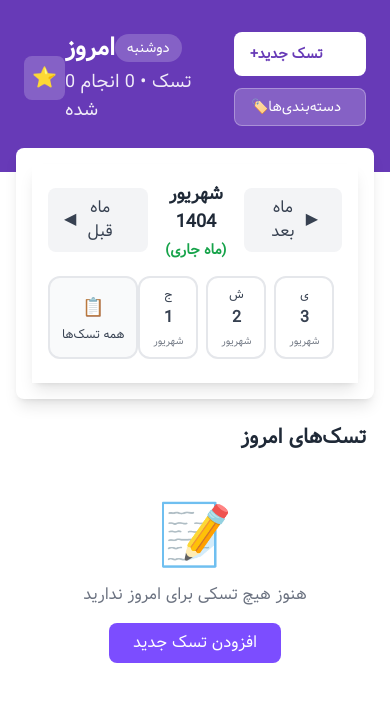
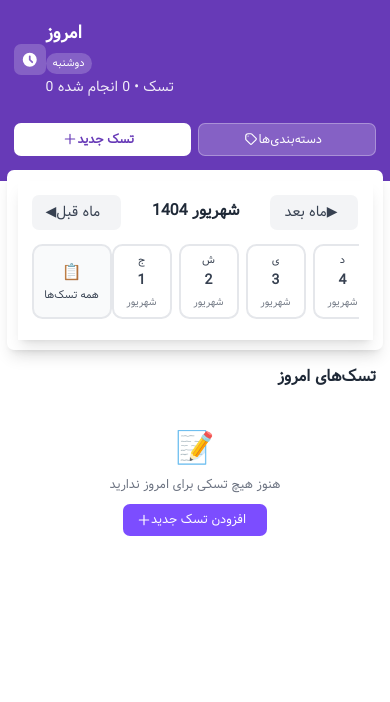
Before and after one commit to mbeigi-reza/ToDo-list, a React (Create React App) app: page / in a window 390 px wide. Shown: the top 702 px of the page. Built offline with nearby package versions, Linux system fonts and the light colour scheme; the HTML template or start-up script is replaced by a standard one.

Commit message:
تغییرات جزئی

```diff
--- a/src/components/HomePage/HomePage.jsx
+++ b/src/components/HomePage/HomePage.jsx
@@ -1,16 +1,45 @@
-// C:\Users\Dell\Desktop\ToDo-list\src\components\HomePage\HomePage.jsx
 import React, { useState } from 'react';
 import { useNavigate } from 'react-router-dom';
 import { useTasks } from '../../context/TaskContext';
 import HorizontalCalendar from './HorizontalCalendar';
 import TaskList from './TaskList';
 
+// کامپوننت آیکون‌های SVG
+const TodayIcon = () => (
+  <svg className="w-5 h-5 md:w-6 md:h-6" fill="currentColor" viewBox="0 0 20 20">
+    <path fillRule="evenodd" d="M10 18a8 8 0 100-16 8 8 0 000 16zm1-12a1 1 0 10-2 0v4a1 1 0 00.293.707l2.828 2.829a1 1 0 101.415-1.415L11 9.586V6z" clipRule="evenodd" />
+  </svg>
+);
+
+const AllTasksIcon = () => (
+  <svg className="w-5 h-5 md:w-6 md:h-6" fill="none" stroke="currentColor" viewBox="0 0 24 24">
+    <path strokeLinecap="round" strokeLinejoin="round" strokeWidth={2} d="M9 5H7a2 2 0 00-2 2v12a2 2 0 002 2h10a2 2 0 002-2V7a2 2 0 00-2-2h-2M9 5a2 2 0 002 2h2a2 2 0 002-2M9 5a2 2 0 012-2h2a2 2 0 012 2" />
+  </svg>
+);
+
+const CalendarIcon = () => (
+  <svg className="w-5 h-5 md:w-6 md:h-6" fill="none" stroke="currentColor" viewBox="0 0 24 24">
+    <path strokeLinecap="round" strokeLinejoin="round" strokeWidth={2} d="M8 7V3m8 4V3m-9 8h10M5 21h14a2 2 0 002-2V7a2 2 0 00-2-2H5a2 2 0 00-2 2v12a2 2 0 002 2z" />
+  </svg>
+);
+
+const AddTaskIcon = () => (
+  <svg className="w-4 h-4 md:w-5 md:h-5" fill="none" stroke="currentColor" viewBox="0 0 24 24">
+    <path strokeLinecap="round" strokeLinejoin="round" strokeWidth={2} d="M12 4v16m8-8H4" />
+  </svg>
+);
+
+const CategoriesIcon = () => (
+  <svg className="w-4 h-4 md:w-5 md:h-5" fill="none" stroke="currentColor" viewBox="0 0 24 24">
+    <path strokeLinecap="round" strokeLinejoin="round" strokeWidth={2} d="M7 7h.01M7 3h5c.512 0 1.024.195 1.414.586l7 7a2 2 0 010 2.828l-7 7a2 2 0 01-2.828 0l-7-7A1.994 1.994 0 013 12V7a4 4 0 014-4z" />
+  </svg>
+);
+
 export default function HomePage() {
   const { tasks } = useTasks();
   const [selectedDate, setSelectedDate] = useState(new Date());
   const navigate = useNavigate();
 
-  // فیلتر کردن تسک‌ها
   const filteredTasks = tasks.filter(task => {
     if (selectedDate === null) return true;
     if (!task.date) return false;
@@ -19,7 +48,6 @@ export default function HomePage() {
     return taskDate.toDateString() === selected.toDateString();
   });
 
-  // محاسبه آمار
   const completedTasks = filteredTasks.filter(task => task.completed).length;
   const totalTasks = filteredTasks.length;
   const completionPercentage = totalTasks > 0 ? Math.round((completedTasks / totalTasks) * 100) : 0;
@@ -50,28 +78,38 @@ export default function HomePage() {
     }
   };
 
+  const getStatusIcon = () => {
+    if (selectedDate === null) {
+      return <AllTasksIcon />;
+    } else if (isToday(selectedDate)) {
+      return <TodayIcon />;
+    } else {
+      return <CalendarIcon />;
+    }
+  };
+
   return (
     <div className="min-h-screen bg-white">
       {/* هدر بهبود یافته */}
-      <div className="bg-[#673AB7] text-white pt-8 pb-6 px-6">
-        <div className="flex justify-between items-start mb-4">
+      <div className="bg-[#673AB7] text-white pt-6 md:pt-8 pb-4 md:pb-6 px-4 md:px-6">
+        <div className="flex flex-col md:flex-row md:justify-between md:items-start gap-3 md:gap-0 mb-3 md:mb-4">
           <div className="flex-1">
-            <div className="flex items-center space-x-3 space-x-reverse mb-2">
-              <div className="bg-white bg-opacity-20 p-2 rounded-lg">
-                <span className="text-xl">
-                  {selectedDate === null ? '📋' : isToday(selectedDate) ? '⭐' : '📅'}
-                </span>
+            <div className="flex items-center space-x-2 md:space-x-3 space-x-reverse mb-2">
+              <div className="bg-white bg-opacity-20 p-2 md:p-3 rounded-lg">
+                <div className="text-white">
+                  {getStatusIcon()}
+                </div>
               </div>
-              <div>
-                <div className="flex items-center space-x-3 space-x-reverse">
-                  <h1 className="text-2xl font-bold">{getPageTitle()}</h1>
+              <div className="flex-1">
+                <div className="flex flex-col md:flex-row md:items-center gap-2 md:gap-3">
+                  <h1 className="text-xl md:text-2xl font-bold">{getPageTitle()}</h1>
                   {selectedDate !== null && (
-                    <span className="bg-white bg-opacity-20 px-3 py-1 rounded-full text-sm">
+                    <span className="bg-white bg-opacity-20 px-2 md:px-3 py-1 rounded-full text-xs md:text-sm self-start md:self-auto">
                       {getDayName(selectedDate)}
                     </span>
                   )}
                 </div>
-                <p className="text-lg opacity-90 mt-1">
+                <p className="text-base md:text-lg opacity-90 mt-1">
                   {totalTasks} تسک • {completedTasks} انجام شده
                 </p>
               </div>
@@ -79,29 +117,30 @@ export default function HomePage() {
 
             {/* نوار پیشرفت */}
             {totalTasks > 0 && (
-              <div className="bg-white bg-opacity-20 rounded-full h-2 mt-3">
+              <div className="bg-white bg-opacity-20 rounded-full h-1.5 md:h-2 mt-2 md:mt-3">
                 <div
-                  className="bg-green-400 h-2 rounded-full transition-all duration-500"
+                  className="bg-green-400 h-1.5 md:h-2 rounded-full transition-all duration-500"
                   style={{ width: `${completionPercentage}%` }}
                 ></div>
               </div>
             )}
           </div>
 
-          <div className="flex flex-col space-y-3">
+          {/* دکمه‌های عمل - با آیکون‌های SVG */}
+          <div className="flex flex-row md:flex-col gap-2 md:gap-3 mt-2 md:mt-0">
             <button
               onClick={() => navigate('/add')}
-              className="bg-white text-[#673AB7] px-4 py-3 rounded-lg font-semibold text-sm flex items-center space-x-2 space-x-reverse hover:bg-opacity-90 transition-all"
+              className="flex-1 md:flex-none bg-white text-[#673AB7] px-3 md:px-4 py-2 md:py-3 rounded-lg font-semibold text-sm flex items-center justify-center space-x-2 space-x-reverse hover:bg-opacity-90 transition-all"
             >
-              <span>+</span>
+              <AddTaskIcon />
               <span>تسک جدید</span>
             </button>
 
             <button
               onClick={() => navigate('/categories')}
-              className="bg-white bg-opacity-20 text-white px-4 py-2 rounded-lg font-medium text-sm flex items-center space-x-2 space-x-reverse hover:bg-opacity-30 transition-all border border-white border-opacity-30"
+              className="flex-1 md:flex-none bg-white bg-opacity-20 text-white px-3 md:px-4 py-2 rounded-lg font-medium text-sm flex items-center justify-center space-x-2 space-x-reverse hover:bg-opacity-30 transition-all border border-white border-opacity-30"
             >
-              <span>🏷️</span>
+              <CategoriesIcon />
               <span>دسته‌بندی‌ها</span>
             </button>
           </div>
@@ -109,8 +148,8 @@ export default function HomePage() {
 
         {/* اطلاعات آماری پایین */}
         {selectedDate !== null && totalTasks > 0 && (
-          <div className="flex justify-end mt-4 pt-4 border-t border-white border-opacity-20">
-            <div className="bg-white bg-opacity-20 px-3 py-1 rounded-full text-xs">
+          <div className="flex justify-end mt-3 md:mt-4 pt-3 md:pt-4 border-t border-white border-opacity-20">
+            <div className="bg-white bg-opacity-20 px-2 mb-6 md:px-3 py-1 rounded-full text-xs">
               {completionPercentage}% تکمیل شده
             </div>
           </div>
@@ -118,7 +157,7 @@ export default function HomePage() {
       </div>
 
       {/* تقویم افقی */}
-      <div className="bg-white mx-4 -mt-6 rounded-lg shadow-lg p-4 z-10 relative">
+      <div className="bg-white mx-2 md:mx-4 -mt-3 md:-mt-6 rounded-lg shadow-lg p-3 md:p-4 z-10 relative">
         <HorizontalCalendar
           selectedDate={selectedDate}
           onDateChange={setSelectedDate}
@@ -126,8 +165,8 @@ export default function HomePage() {
       </div>
 
       {/* لیست تسک‌ها */}
-      <div className="p-6">
-        <h2 className="text-xl font-bold mb-6 text-right text-gray-800">
+      <div className="p-4 md:p-6">
+        <h2 className="text-lg md:text-xl font-bold mb-4 md:mb-6 text-right text-gray-800">
           {selectedDate === null
             ? "همه تسک‌های شما"
             : isToday(selectedDate)
@@ -138,10 +177,10 @@ export default function HomePage() {
 
         {filteredTasks.length === 0 ? (
           <div className="text-center py-8">
-            <div className="text-gray-400 text-6xl mb-4">
+            <div className="text-gray-400 text-4xl md:text-6xl mb-3 md:mb-4">
               {selectedDate === null ? '📋' : isToday(selectedDate) ? '📝' : '📅'}
             </div>
-            <p className="text-gray-500 mb-4">
+            <p className="text-gray-500 mb-3 md:mb-4 text-sm md:text-base">
               {selectedDate === null
                 ? 'هنوز هیچ تسکی ایجاد نکرده‌اید'
                 : isToday(selectedDate)
@@ -151,9 +190,10 @@ export default function HomePage() {
             </p>
             <button
               onClick={() => navigate('/add')}
-              className="bg-[#7C4DFF] hover:bg-[#673AB7] text-white px-6 py-2 rounded-lg font-medium"
+              className="bg-[#7C4DFF] hover:bg-[#673AB7] text-white px-4 md:px-6 py-2 rounded-lg font-medium text-sm md:text-base flex items-center justify-center space-x-2 space-x-reverse mx-auto"
             >
-              افزودن تسک جدید
+              <AddTaskIcon />
+              <span>افزودن تسک جدید</span>
             </button>
           </div>
         ) : (
--- a/src/components/HomePage/HorizontalCalendar.jsx
+++ b/src/components/HomePage/HorizontalCalendar.jsx
@@ -215,7 +215,7 @@ export default function HorizontalCalendar({ selectedDate, onDateChange }) {
         <div className="text-lg font-semibold text-gray-800 text-center">
           {months[currentMonth.jm - 1]} {currentMonth.jy}
           {isCurrentMonthToday() && (
-            <div className="text-sm text-green-600 mt-1">(ماه جاری)</div>
+            <div className="text-sm text-green-600 mt-1"></div>
           )}
         </div>
 
--- a/src/index.css
+++ b/src/index.css
@@ -1,6 +1,6 @@
-body {
-  @apply font-vazir;
-}
+@tailwind base;
+@tailwind components;
+@tailwind utilities;
 
 @font-face {
   font-family: "Vazir";
@@ -9,6 +9,28 @@ body {
   font-style: normal;
 }
 
-@tailwind base;
-@tailwind components;
-@tailwind utilities;
+body {
+  font-family: "Vazir", sans-serif;
+}
+
+@layer base {
+  html {
+    font-size: 14px;
+  }
+
+  @media (min-width: 768px) {
+    html {
+      font-size: 16px;
+    }
+  }
+}
+
+/* استایل اسکرول بار سفارشی */
+.scrollbar-hide {
+  -ms-overflow-style: none;
+  scrollbar-width: none;
+}
+
+.scrollbar-hide::-webkit-scrollbar {
+  display: none;
+}
```
Also changed, not shown: package.json (+8 -3 lines), 1 other file (tests, documents, lock files or other folders).
